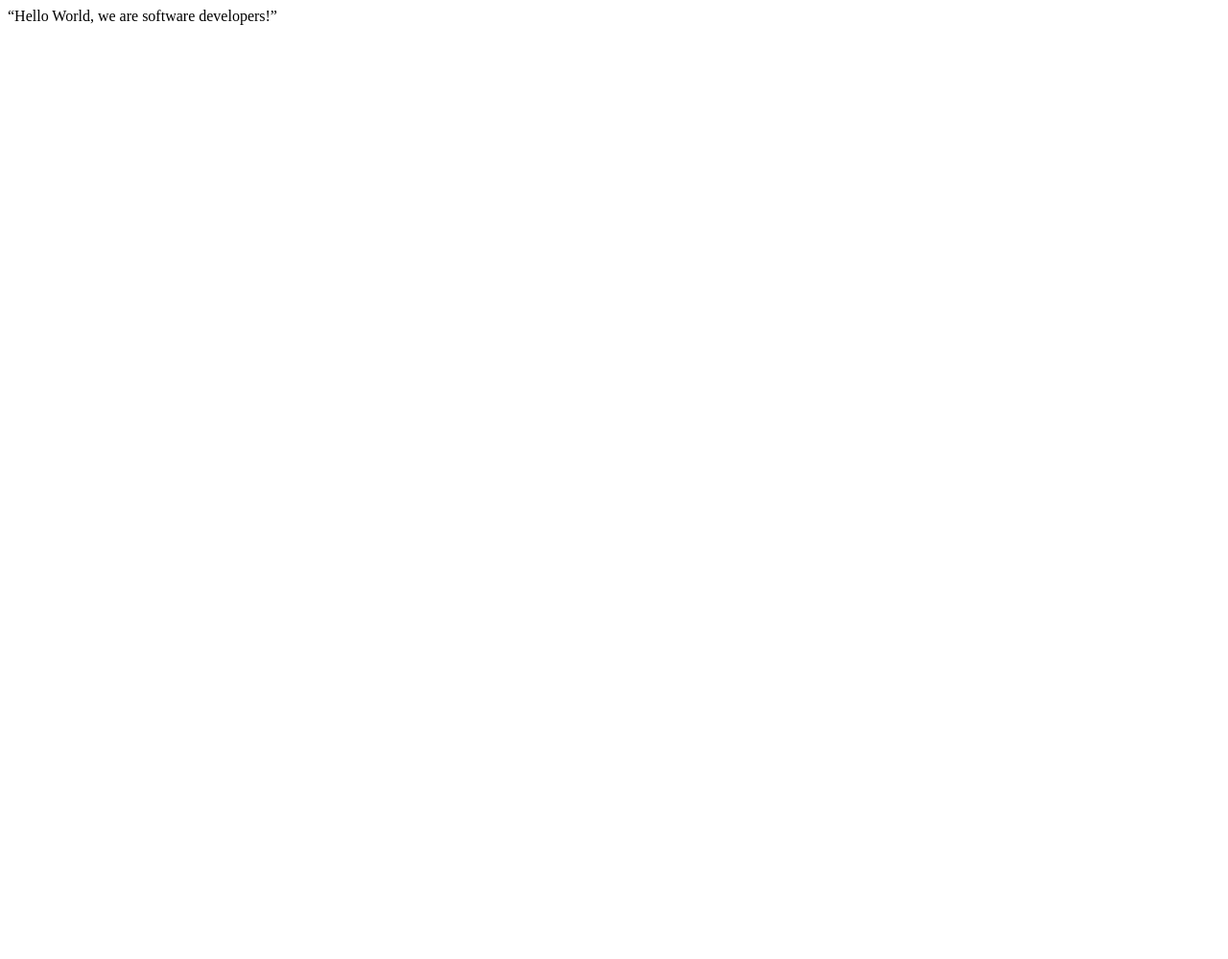
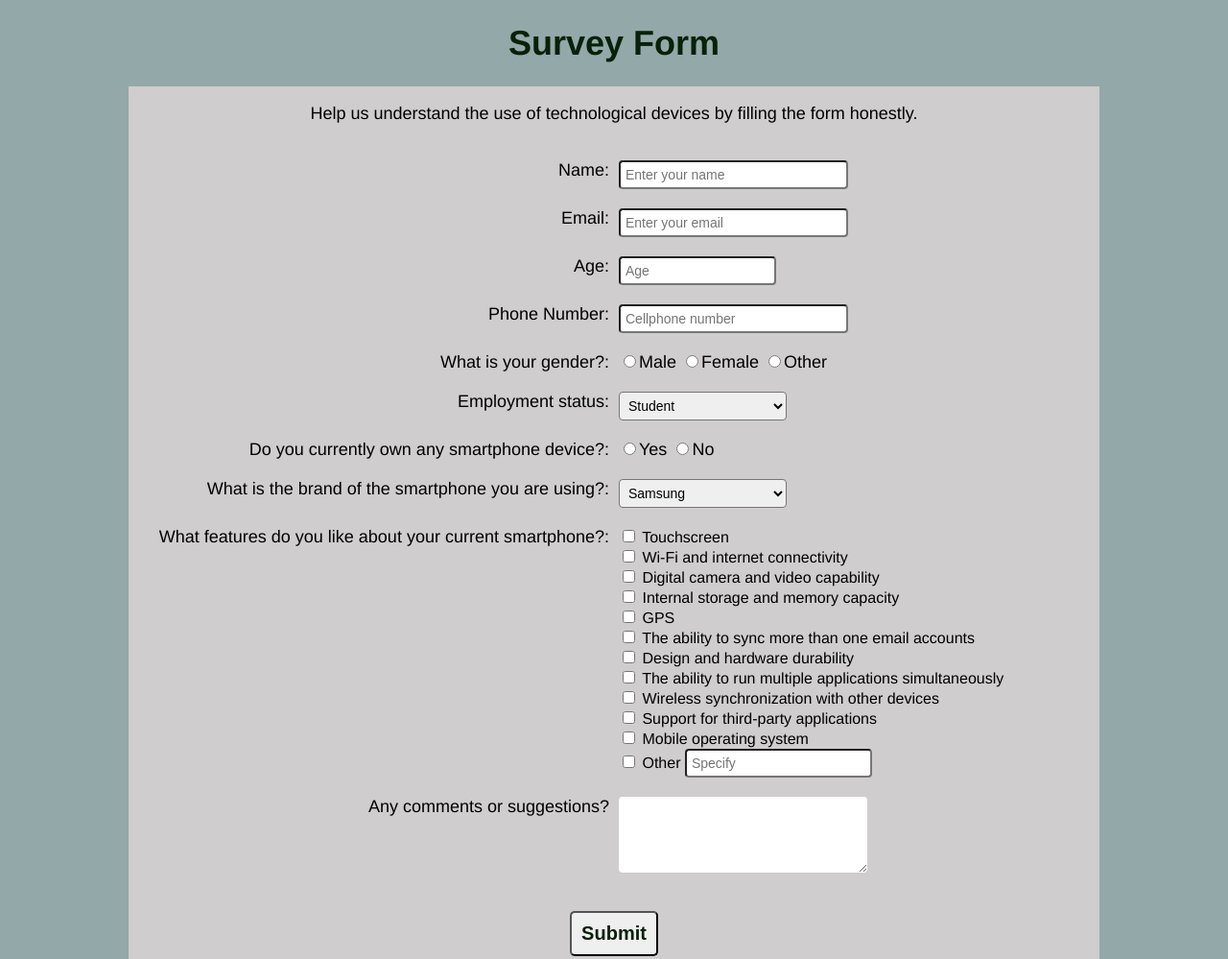
Before and after one commit to KDlamini/Hello-World, a plain HTML site: page index.html in a window 1280 px wide. Shown: the top 999 px of the page at 96% size. Before the commit the page ends 800 px from the top, so only its background shows below. Drawn offline with Linux system fonts and the light colour scheme.

Commit message:
Created a new form for a survey

```diff
--- a/css/style.css
+++ b/css/style.css
@@ -0,0 +1,159 @@
+body {
+    background-color: #28535380;
+    font-family: Helvetica, sans-serif;
+    font-size: 18px;
+}
+
+#title {
+    text-align: center;
+    color: #092009;
+}
+
+input[type=text],
+input[type=tel],
+input[type=number],
+input[type=email],
+select {
+    border-radius: 4px;
+    padding: 5px;
+    font-size: 14px;
+}
+
+#survey-form {
+    width: 80%;
+    height: auto;
+    margin: auto;
+    background-color: #cfcdcd;
+    display: grid;
+    grid-template-columns: 1fr 1fr;
+    grid-template-rows: repeat(9, auto) 1fr auto auto;
+    grid-template-areas: "description description"
+    "name-label firstname"
+    "email-label email"
+    "age-label age"
+    "number-label tel"
+    "gender gender-radio"
+    "employment employment-dropdown"
+    "owner owner-radio"
+    "brand-name dropdown"
+    "smartphone-features checkbox"
+    "comments textarea"
+    "submit submit";
+    grid-gap: 20px 10px;
+}
+
+#description {
+    padding: 20px auto;
+    grid-area: description;
+    justify-self: center;
+}
+#name-label {
+    grid-area: name-label;
+    justify-self: end;
+}
+input[name=firstname] {
+    grid-area: firstname;
+    width: 45%;
+}
+#email-label {
+    grid-area: email-label;
+    justify-self: end;
+}
+input[name=email] {
+    grid-area: email;
+    width: 45%;
+}
+#age-label {
+    grid-area: age-label;
+    justify-self: end;
+}
+input[name=age] {
+    grid-area: age;
+    width: 30%;
+}
+#number-label {
+    grid-area: number-label;
+    justify-self: end;
+}
+input[name=tel] {
+    grid-area: tel;
+    width: 45%;
+}
+#gender {
+    grid-area: gender;
+    justify-self: end;
+}
+.gender-radio {
+    grid-area: gender-radio;
+    justify-self: start;
+}
+#employment {
+    grid-area: employment;
+    justify-self: end;
+}
+#employment-dropdown {
+    grid-area: employment-dropdown;
+    width: 35%;
+}
+#owner {
+    grid-area: owner;
+    justify-self: end;
+}
+.owner-radio {
+    grid-area: owner-radio;
+    justify-self: start;
+}
+#brand-name {
+    grid-area: brand-name;
+    justify-self: end;
+    padding-left: 5px;
+}
+#dropdown {
+    grid-area: dropdown;
+    width: 35%;
+}
+#smartphone-features {
+    grid-area: smartphone-features;
+    justify-self: end;
+    padding-left: 5px;
+}
+.checkbox {
+    grid-area: checkbox;
+    line-height: 20px;
+    font-size: 16px;
+    text-align: left;
+    border: none;
+}
+#comments {
+    grid-area: comments;
+    justify-self: end;
+}
+.textarea {
+    grid-area: textarea;
+    justify-self: start;
+    border: none;
+    border-radius: 4px;
+}
+#submit {
+    grid-area: submit;
+    margin: 20px auto;
+    padding: 10px;
+    color: #092009;
+    font-size: 20px;
+    width: auto;
+    height: auto;
+    border-radius: 5px;
+}
+button:hover {
+    background-color: #07f7f766;
+}
+
+@media only screen and (max-width: 1200px){
+    /*Tablets [601px -> 1200px]*/
+}
+@media only screen and (max-width: 600px){
+	/*Big smartphones [426px -> 600px]*/
+}
+@media only screen and (max-width: 425px){
+	/*Small smartphones [325px -> 425px]*/
+}
--- a/index.html
+++ b/index.html
@@ -2,13 +2,82 @@
 <html lang="en">
   <head>
     <meta charset="UTF-8">
-    <title>Fork Me! FCC: Test Suite Template</title>
+    <title>Survey Form</title>
     <link rel="stylesheet" href="css/style.css">
   </head>
 
   <body>
     <script src="https://cdn.freecodecamp.org/testable-projects-fcc/v1/bundle.js"></script>
-    “Hello World, we are software developers!”
+    <h1 id="title">Survey Form</h1>
+
+    <form id="survey-form" action="#">
+      <p id="description">Help us understand the use of technological devices by filling the form honestly.</p>
+
+      <label id="name-label" for="firstname">Name: </label>
+      <input id="name" type="text" placeholder="Enter your name" name="firstname" required>
+      <label id="email-label" for="email">Email: </label>
+      <input id="email" type="email" placeholder="Enter your email" name="email"  required>
+      <label id="age-label" for="age">Age: </label>
+      <input id="number" type="number" min="18" max="80" placeholder="Age" name="age" required>
+      <label id="number-label" for="tel">Phone Number: </label>
+      <input type="tel" pattern='^\+?\d{0,11}' placeholder="Cellphone number" name="tel" required>
+
+      <label id="gender" for="gender">What is your gender?: </label>
+      <div class="gender-radio">
+          <label for="gender"><input type="radio" name="gender" value="male">Male</label>
+          <label for="gender"><input type="radio" name="gender" value="female">Female</label>
+          <label for="gender"><input type="radio" name="gender" value="other">Other</label>
+      </div>
+
+      <label id="employment" for="employment">Employment status: </label>
+      <select id="employment-dropdown" name="employment">
+          <option value="Student">Student</option>
+          <option value="Part-time employment">Part-time employment</option>
+          <option value="Full-time employment">Full-time employment</option>
+          <option value="Self- employed">Self- employed</option>
+          <option value="Unemployed">Unemployed</option>
+      </select>
+
+      <label id="owner" for="owner">Do you currently own any smartphone device?: </label>
+      <div class="owner-radio">
+          <label for="yes"><input type="radio" name="owner" value="yes">Yes</label>
+          <label for="no"><input type="radio" name="owner" value="no">No</label>
+      </div>
+
+      <label id="brand-name" for="brand-name">What is the brand of the smartphone you are using?: </label>
+      <select id="dropdown" name="brand-name">
+          <option value="Samsung">Samsung</option>
+          <option value="iPhone">iPhone</option>
+          <option value="Huawei">Huawei</option>
+          <option value="Sony">Sony</option>
+          <option value="Nokia">Nokia</option>
+          <option value="Xiomi">Xiomi</option>
+          <option value="LG">LG</option>
+          <option value="other">Other</option>
+      </select>
+
+      <label id="smartphone-features" for="smartphone">What features do you like about your current smartphone?: </label>
+        <div class="checkbox">
+            <input type="checkbox" name="smartphone" value="screen"> Touchscreen<br>
+            <input type="checkbox" name="smartphone" value="connectivity" > Wi-Fi and internet connectivity<br>
+            <input type="checkbox" name="smartphone" value="camera"> Digital camera and video capability<br>
+            <input type="checkbox" name="smartphone" value="memory"> Internal storage and memory capacity<br>
+            <input type="checkbox" name="smartphone" value="gps"> GPS<br>
+            <input type="checkbox" name="smartphone" value="sync"> The ability to sync more than one email accounts<br>
+            <input type="checkbox" name="smartphone" value="design"> Design and hardware durability<br>
+            <input type="checkbox" name="smartphone" value="applications"> The ability to run multiple applications simultaneously<br>
+            <input type="checkbox" name="smartphone" value="synchronization"> Wireless synchronization with other devices<br>
+            <input type="checkbox" name="smartphone" value="third-party"> Support for third-party applications<br>
+            <input type="checkbox" name="smartphone" value="os"> Mobile operating system<br>
+            <input type="checkbox" name="smartphone" value="other"> Other <input type="text" name="specify" placeholder="Specify">
+        </div>
+
+        <label id="comments" for="comments">Any comments or suggestions? </label>
+        <textarea class="textarea" name="comments" cols="30" rows="5"></textarea>
+
+        <button id="submit" type="submit" value="Sumbmit"><b>Submit</b></button>
+    </form>
+
     <script  src="js/index.js"></script>
   </body>
 </html>
```
